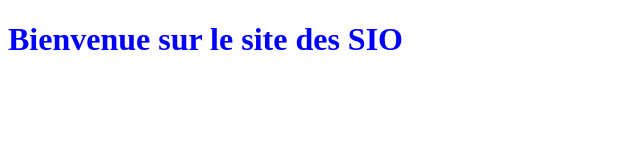
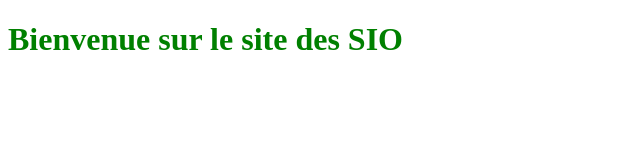
Before and after one commit to Obyssa/TestSIO, a plain HTML site: page index.html in a window 1280 px wide. Shown: the whole page, without its empty margins (0-640 px from the left). Drawn offline with Linux system fonts and the light colour scheme.

Commit message:
changement de la couleur en vert

```diff
--- a/style.css
+++ b/style.css
@@ -1,3 +1,3 @@
 h1 {
-    color: blue;
+    color: green;
     }
```
